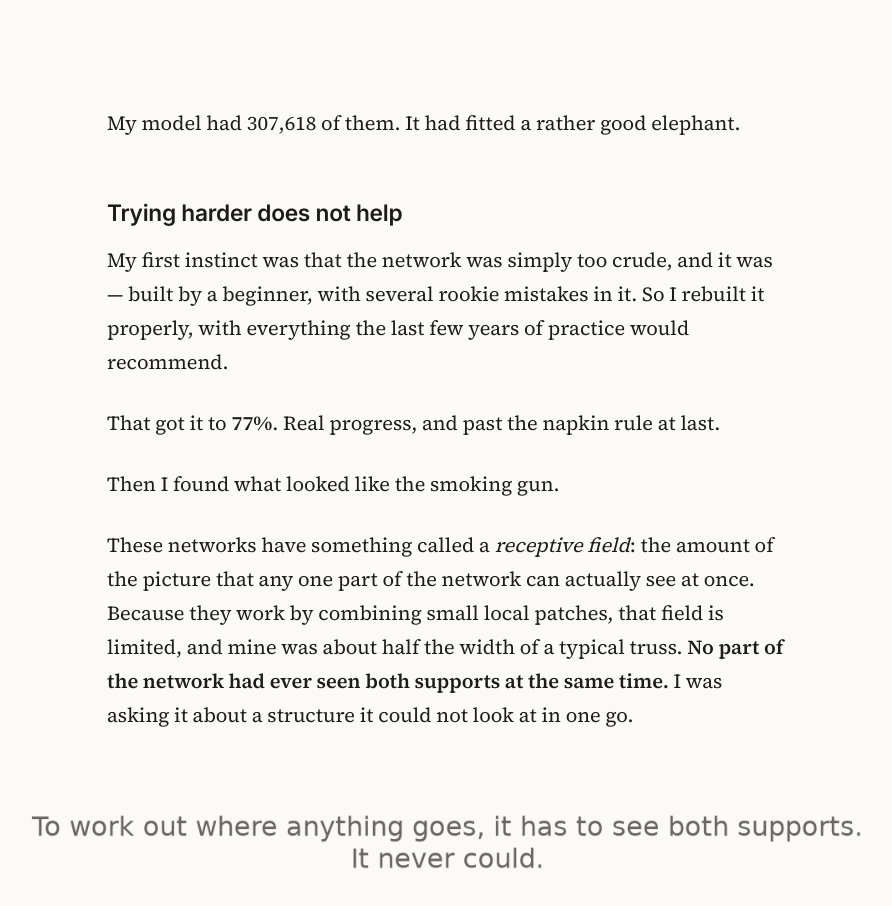
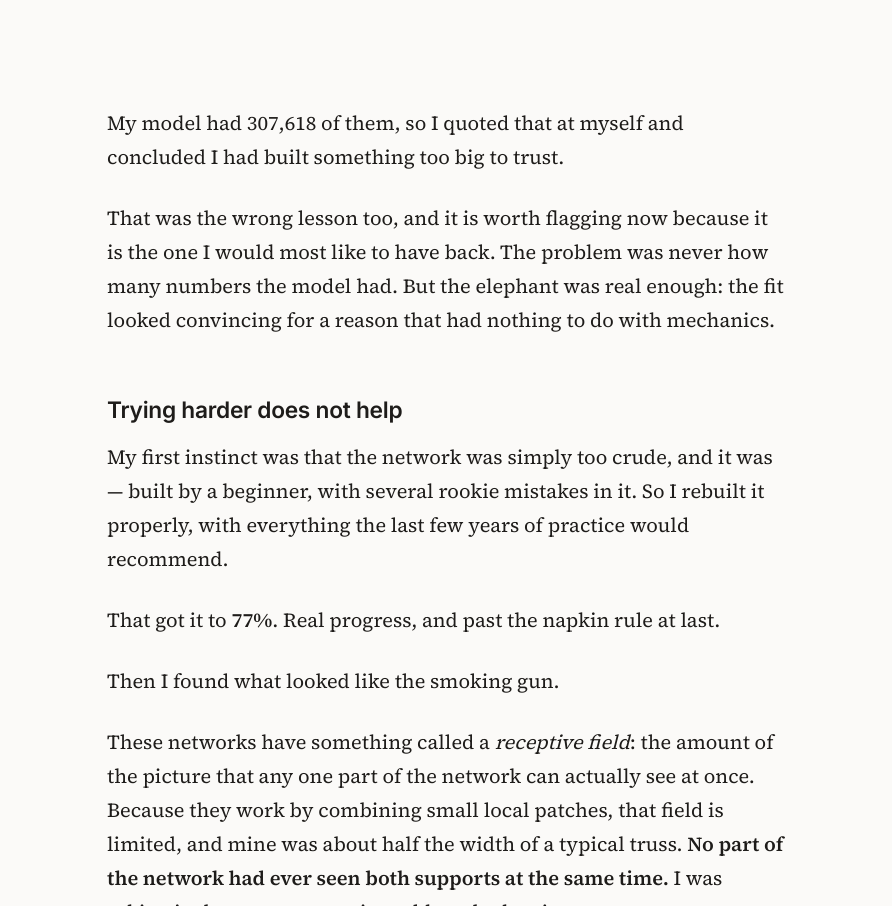
Before and after one commit to mkrauter/TrussGame, a plain HTML site: page web/article/index.html in a window 1280 px wide. Shown: the part 5497-6403 px from the top of the page, without its empty margins (193-1085 px from the left). Drawn offline with Linux system fonts and the light colour scheme.

Commit message:
Make the von Neumann quote load-bearing instead of ornamental
The elephant was pointing at the wrong culprit. Von Neumann's line is about
capacity -- enough free parameters will fit anything -- and that is not what the
2021 model did. It did not overfit; it generalised perfectly well on trusses it
had never seen, having learned a real but trivial rule. And "my model had
307,618 of them" implied the parameter count was the villain, which the article
then spends its ending refuting: the model that works has a seventh as many.

So the quote set up a diagnosis the piece never tests and eventually contradicts.

It is now an explicit third false lead, alongside the napkin baseline and the
receptive field that got worse when widened -- the reading is stated, then
withdrawn, which fits the rhythm of the piece and plants the ending early
instead of arguing with it.

The size reveal is deliberately not spent here; it belongs to the section that
delivers 42,498 parameters.

```diff
--- a/web/article/index.html
+++ b/web/article/index.html
@@ -322,7 +322,12 @@ wiggle his trunk.&rdquo;</em></p>
 </blockquote>
 <figure class="fig"><picture><source srcset="../../images/elephant-dark.png" media="(prefers-color-scheme: dark)"><img alt="An elephant drawn as a single closed curve, with two faint copies showing
 its trunk swung up and down." src="../../images/elephant.png" /></picture></figure>
-<p>My model had 307,618 of them. It had fitted a rather good elephant.</p>
+<p>My model had 307,618 of them, so I quoted that at myself and concluded I had
+built something too big to trust.</p>
+<p>That was the wrong lesson too, and it is worth flagging now because it is the
+one I would most like to have back. The problem was never how many numbers the
+model had. But the elephant was real enough: the fit looked convincing for a
+reason that had nothing to do with mechanics.</p>
 <h2>Trying harder does not help</h2>
 <p>My first instinct was that the network was simply too crude, and it was — built
 by a beginner, with several rookie mistakes in it. So I rebuilt it properly,
```
Also changed, not shown: article.md (+7 -1 lines).
